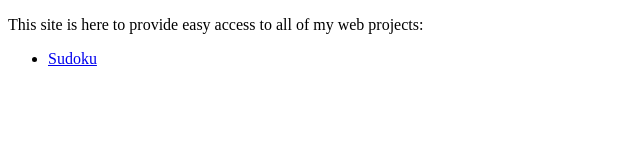
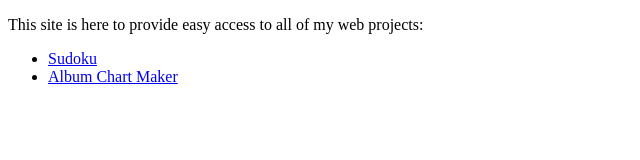
Before and after one commit to Eugen-str/eugen-str.github.io, a plain HTML site: page index.html in a window 1280 px wide. Shown: the whole page, without its empty margins (0-640 px from the left). Drawn offline with Linux system fonts and the light colour scheme.

Commit message:
Update index.html

```diff
--- a/index.html
+++ b/index.html
@@ -10,5 +10,6 @@
     </body>
     <ul style="">
         <li><a href="sudoku">Sudoku</a></li>
+        <li><a href="album-chart-maker">Album Chart Maker</a></li>
     </ul>
 </html>
```
